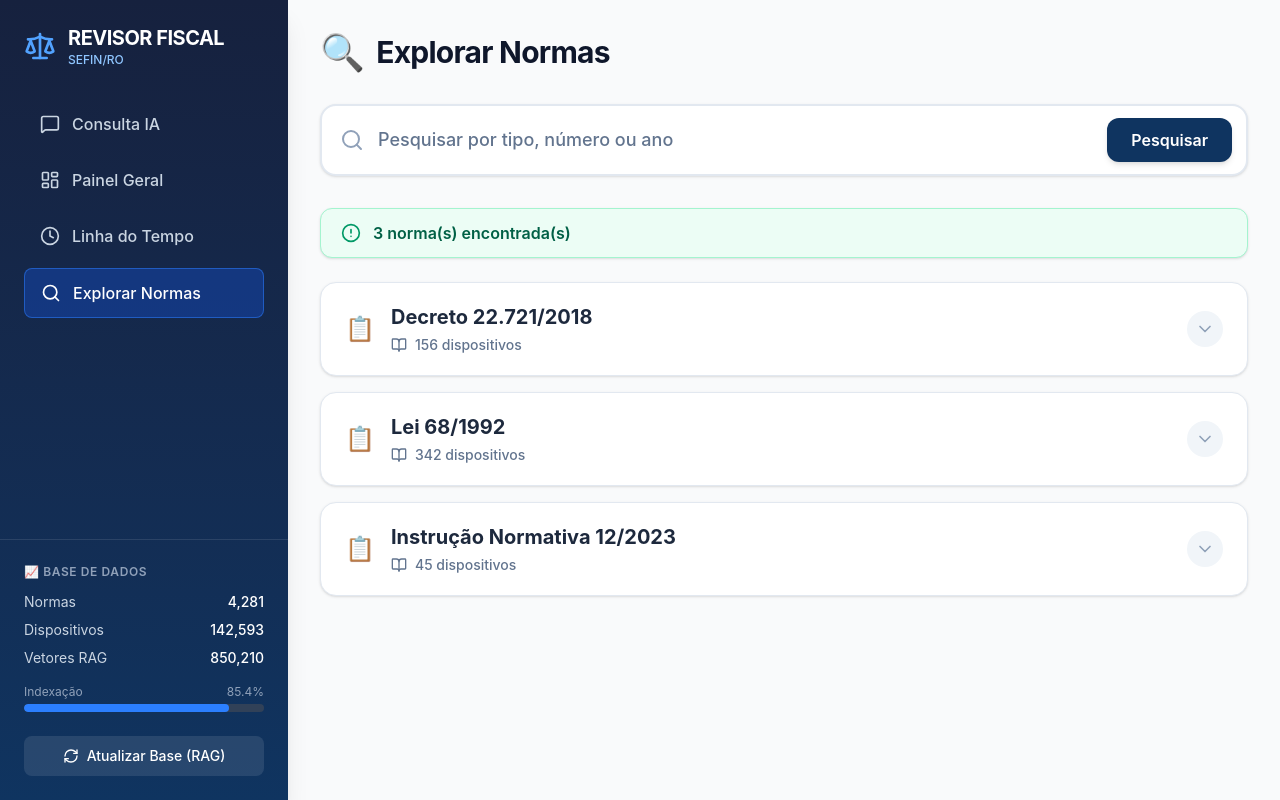
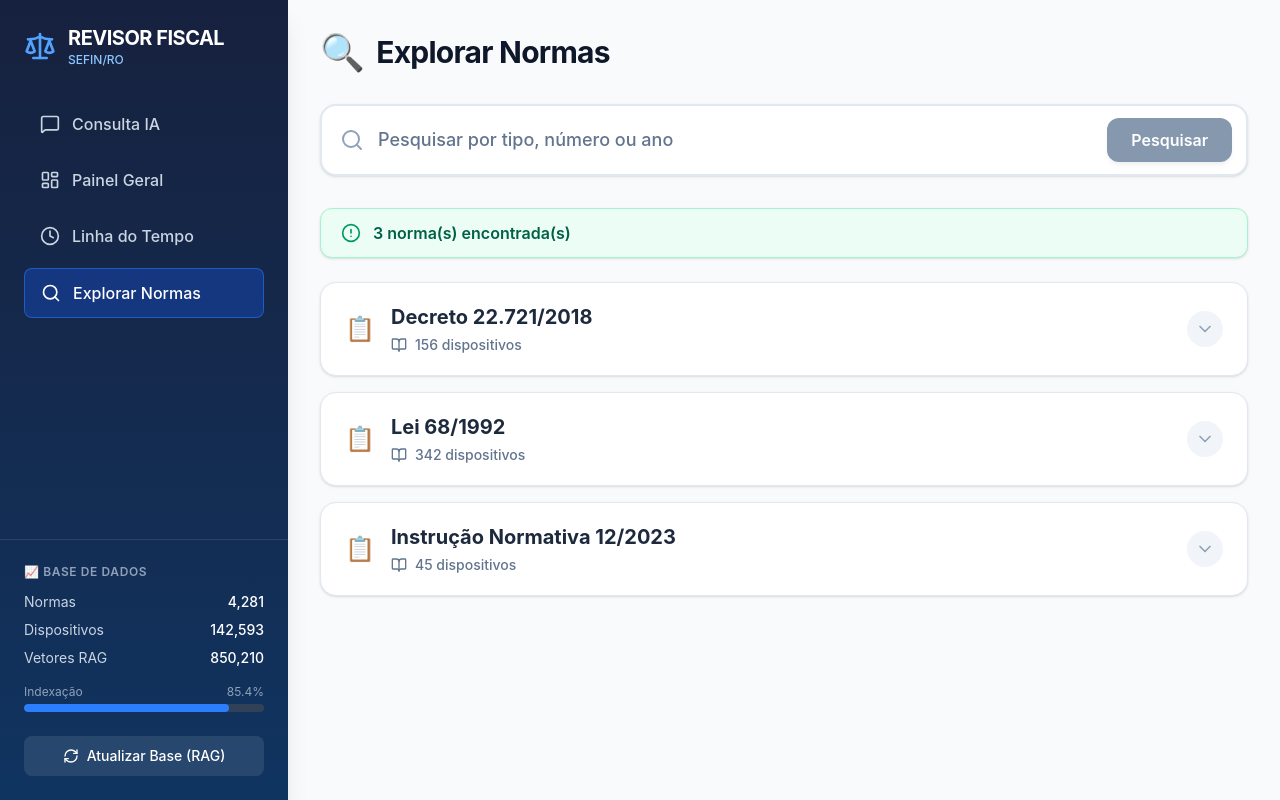
Before and after one commit to Enio-Telles/IA_leg, a React (Vite) app in the folder frontend/: page /explorar-normas in a window 1280 px wide. Built offline with nearby package versions, Linux system fonts and the light colour scheme.

Commit message:
feat(ui): add async loading state to search form in ExplorarNormas

```diff
--- a/frontend/src/pages/ExplorarNormas.tsx
+++ b/frontend/src/pages/ExplorarNormas.tsx
@@ -1,9 +1,19 @@
 import { useState } from 'react';
-import { Search, ChevronDown, ChevronUp, BookOpen, Clock, AlertCircle } from 'lucide-react';
+import { Search, ChevronDown, ChevronUp, BookOpen, Clock, AlertCircle, Loader2 } from 'lucide-react';
 
 const ExplorarNormas = () => {
   const [searchTerm, setSearchTerm] = useState('');
   const [expanded, setExpanded] = useState<number | null>(null);
+  const [isSearching, setIsSearching] = useState(false);
+
+  const handleSearch = (e: React.FormEvent) => {
+    e.preventDefault();
+    if (!searchTerm.trim()) return;
+    setIsSearching(true);
+    setTimeout(() => {
+      setIsSearching(false);
+    }, 1500);
+  };
 
   const results = [
     { id: 1, type: 'Decreto', number: '22.721', year: '2018', devices: 156, versions: [
@@ -33,7 +43,7 @@ const ExplorarNormas = () => {
       </header>
 
       {/* Search Bar */}
-      <form onSubmit={(e) => e.preventDefault()} className="relative group">
+      <form onSubmit={handleSearch} className="relative group">
         <div className="absolute inset-y-0 left-0 flex items-center pl-5 pointer-events-none">
           <Search className="w-6 h-6 text-slate-400 group-focus-within:text-blue-500 transition-colors" />
         </div>
@@ -41,11 +51,16 @@ const ExplorarNormas = () => {
           type="text"
           value={searchTerm}
           onChange={(e) => setSearchTerm(e.target.value)}
+          disabled={isSearching}
           placeholder="Pesquisar por tipo, número ou ano"
-          className="w-full pl-14 pr-6 py-5 bg-white border-2 border-slate-200 rounded-2xl focus:outline-none focus:ring-4 focus:ring-blue-500/20 focus:border-blue-500 transition-all text-lg shadow-sm font-medium text-slate-800 placeholder-slate-500"
+          className="w-full pl-14 pr-6 py-5 bg-white border-2 border-slate-200 rounded-2xl focus:outline-none focus:ring-4 focus:ring-blue-500/20 focus:border-blue-500 transition-all text-lg shadow-sm font-medium text-slate-800 placeholder-slate-500 disabled:opacity-50 disabled:cursor-not-allowed"
         />
-        <button type="submit" className="absolute right-4 top-1/2 -translate-y-1/2 px-6 py-2.5 bg-[#0f3460] hover:bg-[#16213e] text-white rounded-xl transition-colors font-semibold shadow-md focus-visible:ring-2 focus:outline-none focus-visible:ring-blue-500 focus-visible:ring-offset-2">
-          Pesquisar
+        <button type="submit"
+          disabled={!searchTerm.trim() || isSearching}
+          aria-live="polite"
+          className="absolute right-4 top-1/2 -translate-y-1/2 px-6 py-2.5 bg-[#0f3460] hover:bg-[#16213e] text-white rounded-xl transition-colors font-semibold shadow-md focus-visible:ring-2 focus:outline-none focus-visible:ring-blue-500 focus-visible:ring-offset-2 disabled:opacity-50 disabled:cursor-not-allowed flex items-center gap-2">
+          {isSearching ? <Loader2 className="w-5 h-5 animate-spin" /> : null}
+          {isSearching ? 'Buscando...' : 'Pesquisar'}
         </button>
       </form>
 
```
Also changed, not shown: 1 other file (tests, documents, lock files or other folders).
